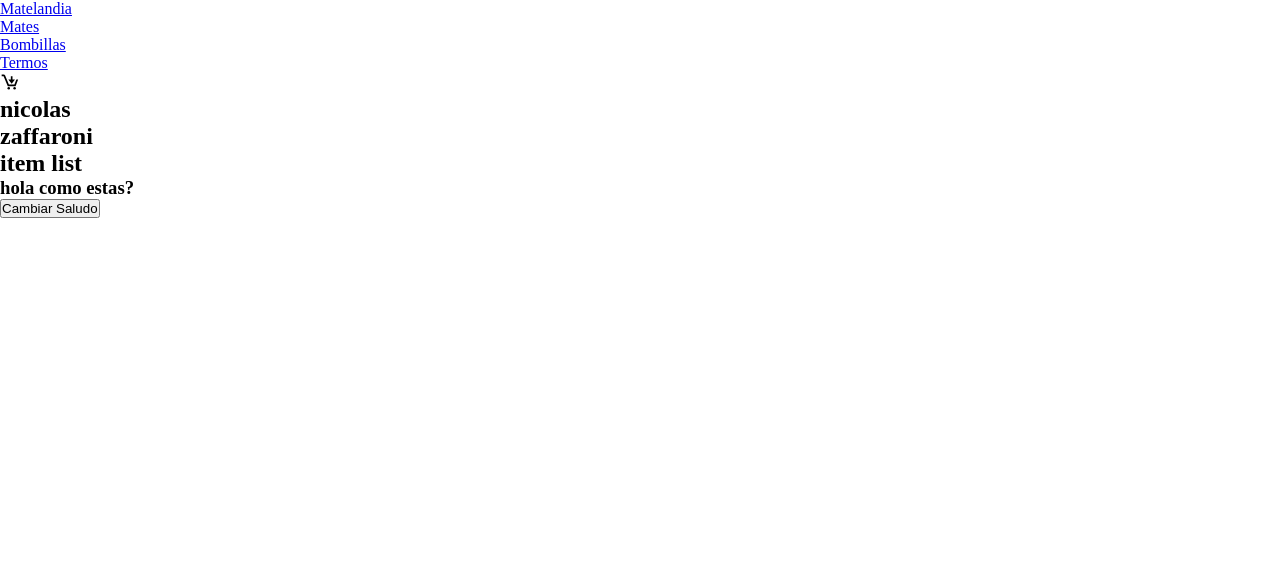
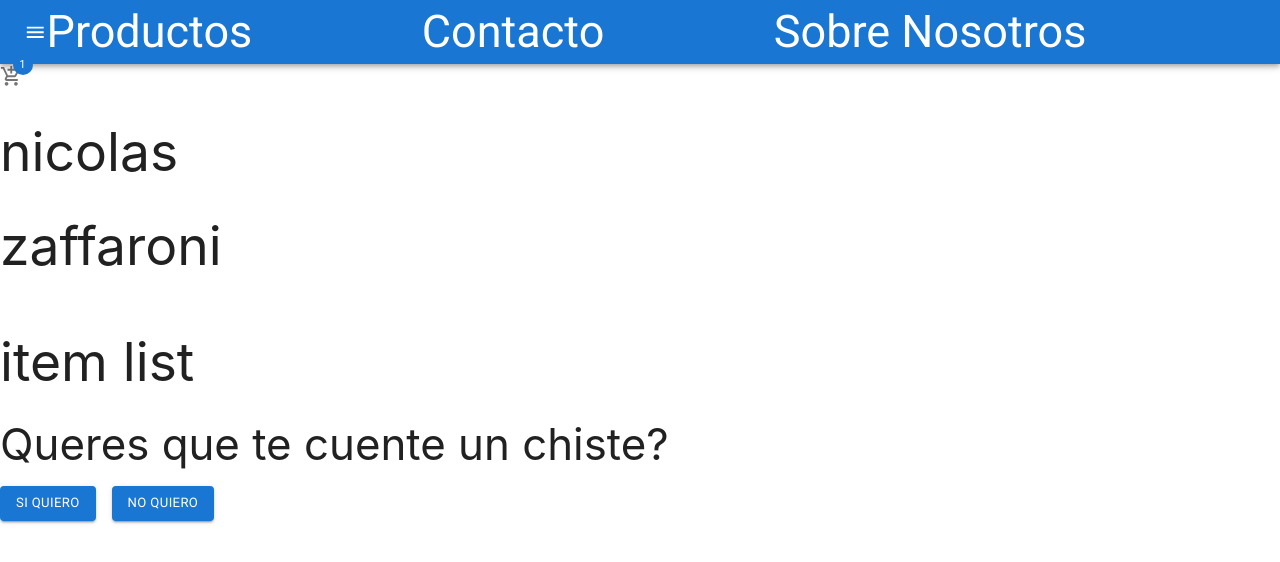
Before and after one commit to NicolasZaffaroni/ecommerce-el.gaucho, a React (Vite) app: page / in a window 1280 px wide. Shown: the top 562 px of the page. Built offline with nearby package versions, Linux system fonts and the light colour scheme.

Commit message:
Primera entrega

```diff
--- a/index.html
+++ b/index.html
@@ -4,10 +4,16 @@
     <meta charset="UTF-8" />
     <link rel="icon" type="image/svg+xml" href="/vite.svg" />
     <meta name="viewport" content="width=device-width, initial-scale=1.0" />
-    <title>Vite + React</title>
+    <title>Matelandia, tu lugar para tomar mate.</title>
   </head>
   <body>
     <div id="root"></div>
     <script type="module" src="/src/main.jsx"></script>
+    <script src="https://cdnjs.cloudflare.com/ajax/libs/materialize/1.0.0/js/materialize.min.js"></script>
+    <script>
+      document.addEventListener('DOMContetLoaded', function()
+      {M.AutoInit();
+      });
+    </script>
   </body>
 </html>
--- a/package.json
+++ b/package.json
@@ -10,6 +10,11 @@
     "preview": "vite preview"
   },
   "dependencies": {
+    "@emotion/react": "^11.11.1",
+    "@emotion/styled": "^11.11.0",
+    "@fontsource/roboto": "^5.0.3",
+    "@mui/icons-material": "^5.11.16",
+    "@mui/material": "^5.13.6",
     "materialize-css": "^1.0.0-rc.2",
     "react": "^18.2.0",
     "react-dom": "^18.2.0",
--- a/src/App.jsx
+++ b/src/App.jsx
@@ -3,15 +3,21 @@ import { useState } from "react";
 import { Navbar } from "./components/layout/Navbar/Navbar";
 import { ItemList } from "./components/pages/itemList/ItemList";
 import  { Home } from "./components/pages/home/Home";
-
-
+import '@fontsource/roboto/400.css';
+import "materialize-css/dist/css/materialize.min.css"
+import "materialize-css/dist/js/materialize"
+import { Button } from "@mui/material";
+import Stack from '@mui/material/Stack';
 
 function App() {
 
-  const[saludo, setSaludo] = useState("hola como estas?")
+  const[chiste, setChiste] = useState("Queres que te cuente un chiste?")
 
-  const cambiarSaludo = (nuevoSaludo) =>{
-    setSaludo( nuevoSaludo)
+  const contarChiste = (chisteContado) =>{
+    setChiste(chisteContado)
+  }
+  const noContar = (noContado) =>{
+    setChiste( noContado)
   }
 
 
@@ -21,9 +27,12 @@ function App() {
 
       <Home nombre ={"nicolas"} apellido ={"zaffaroni"}/>
 
-      <ItemList saludo ={saludo} />
+      <ItemList chiste ={chiste} />
 
-    <button onClick={ ()=> cambiarSaludo("Nuevo saludo")}>Cambiar Saludo</button>
+      <Stack direction="row" spacing={2}>
+      <Button  onClick={ ()=> contarChiste("Que le dice un fideo al otro? oye mi cuerpo pide salsa")} variant="contained" >Si quiero</Button>
+      <Button    onClick={ ()=> noContar("Sos un aburrido")} variant="contained">No quiero</Button>
+    </Stack>
     </div>
   );
 }
--- a/src/components/common/cartWidget/CartWidget.jsx
+++ b/src/components/common/cartWidget/CartWidget.jsx
@@ -1,4 +1,6 @@
-import { BiCartDownload} from 'react-icons/bi';
+import AddShoppingCartIcon from '@mui/icons-material/AddShoppingCart';
+
+import Badge from '@mui/material/Badge';
 
 
 
@@ -12,7 +14,9 @@ export const CartWidget = () => {
 
 return (
     <div>
-        <BiCartDownload size={20} />
+<Badge badgeContent={1} color="primary">
+    <AddShoppingCartIcon color="action" />
+</Badge>
     </div>
 )
 }
--- a/src/components/layout/Navbar/Navbar.jsx
+++ b/src/components/layout/Navbar/Navbar.jsx
@@ -1,4 +1,10 @@
+
+import AppBar from '@mui/material/AppBar';
+import Toolbar from '@mui/material/Toolbar';
+import Typography from '@mui/material/Typography';
+import MenuIcon from '@mui/icons-material/Menu';
 import { CartWidget } from "../../common/cartWidget/CartWidget"
+import { Box } from '@mui/material';
 
 
 
@@ -6,21 +12,23 @@ export const Navbar =( )=>{
 
 
 
-
-
-    return (
-
-    <nav>
-        <div className="nav-wrapper">
-            <a href="#" className="brand-logo">Matelandia</a>
-                <ul id="nav-mobile" className="right hide-on-med-and-down">
-                    <li><a href="sass.html">Mates</a></li>
-                    <li><a href="badges.html">Bombillas</a></li>
-                    <li><a href="collapsible.html">Termos</a></li>
-            </ul>
-        </div>
-        <CartWidget />
-    </nav>
-    )
-
-}
+        return (
+        <><Box sx={{ flexGrow: 1 }}>
+                <AppBar position="static">
+                    <Toolbar>
+                            <MenuIcon />
+                        <Typography variant="h3" component="div" sx={{ flexGrow: 1 }}>
+                            Productos
+                        </Typography>
+                        <Typography variant="h3" component="div" sx={{ flexGrow: 1 }}>
+                            Contacto
+                        </Typography>
+                        <Typography variant="h3" component="div" sx={{ flexGrow: 1 }}>
+                            Sobre Nosotros
+                        </Typography>
+                    </Toolbar>
+                </AppBar>
+            </Box>
+            <CartWidget /></>
+        )
+        }
--- a/src/components/pages/home/Home.jsx
+++ b/src/components/pages/home/Home.jsx
@@ -1,3 +1,4 @@
+import { Box, Grid } from "@mui/material"
 import { useState } from "react"
 
 
@@ -9,9 +10,13 @@ export const Home = ({nombre,apellido}) => {
 
 
 return (
-    <div>
-        <h2>{nombre}</h2>
-        <h2>{apellido}</h2>
-    </div>
+    <Box>
+        <Grid container >
+            <Grid item>
+            <h2>{nombre}</h2>
+            <h2>{apellido}</h2>
+            </Grid>
+        </Grid>
+    </Box>
 )
 }
--- a/src/components/pages/itemList/ItemList.jsx
+++ b/src/components/pages/itemList/ItemList.jsx
@@ -1,14 +1,15 @@
+import { Box } from "@mui/material"
 import { useState } from "react"
 
-export const ItemList = ({saludo}) => {
+export const ItemList = ({chiste}) => {
 
 
 
     return (
-    <div>
+    <Box>
         <h2>item list</h2>
-        <h3>{saludo}</h3>
-    </div>
+        <h3>{chiste}</h3>
+    </Box>
 
 
 
```
Also changed, not shown: 1 other file (tests, documents, lock files or other folders).
